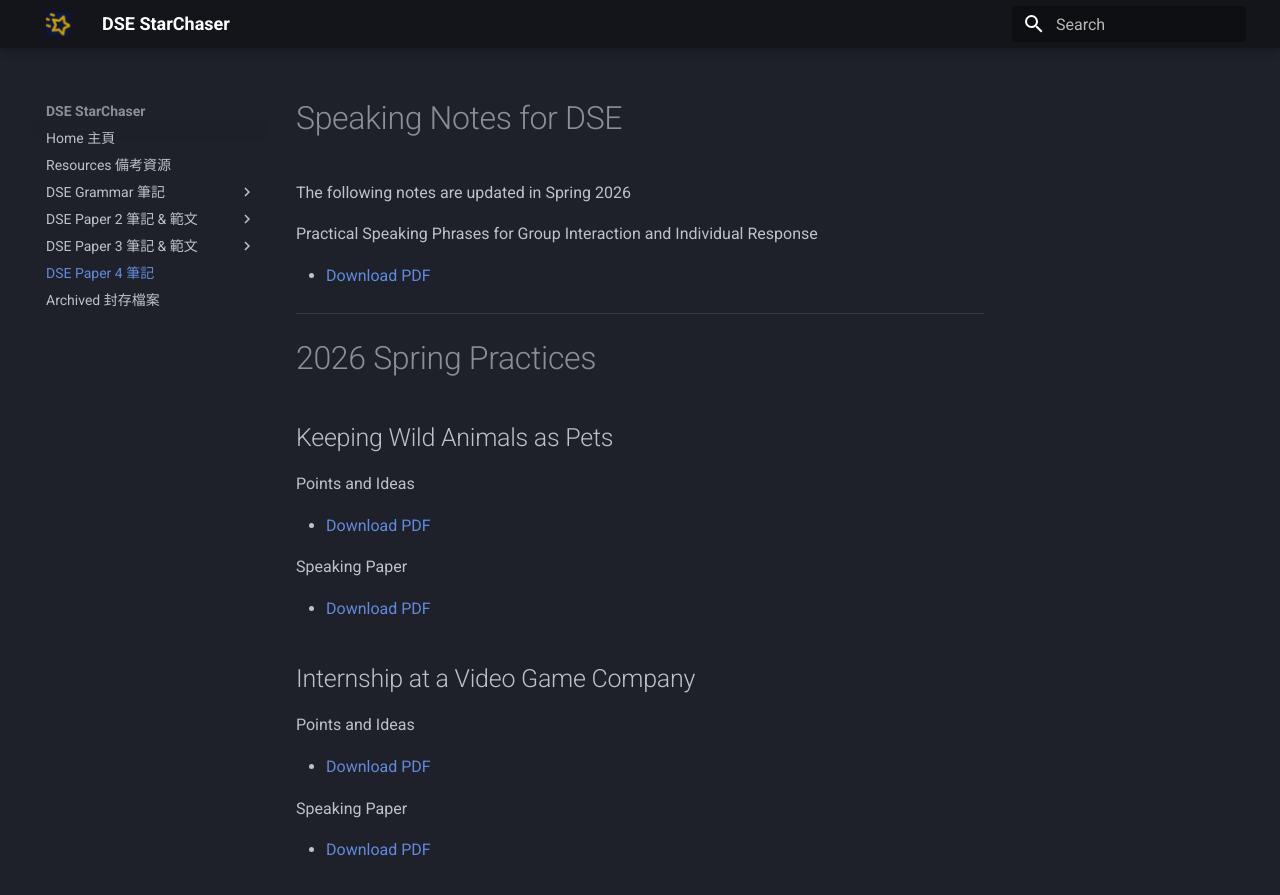
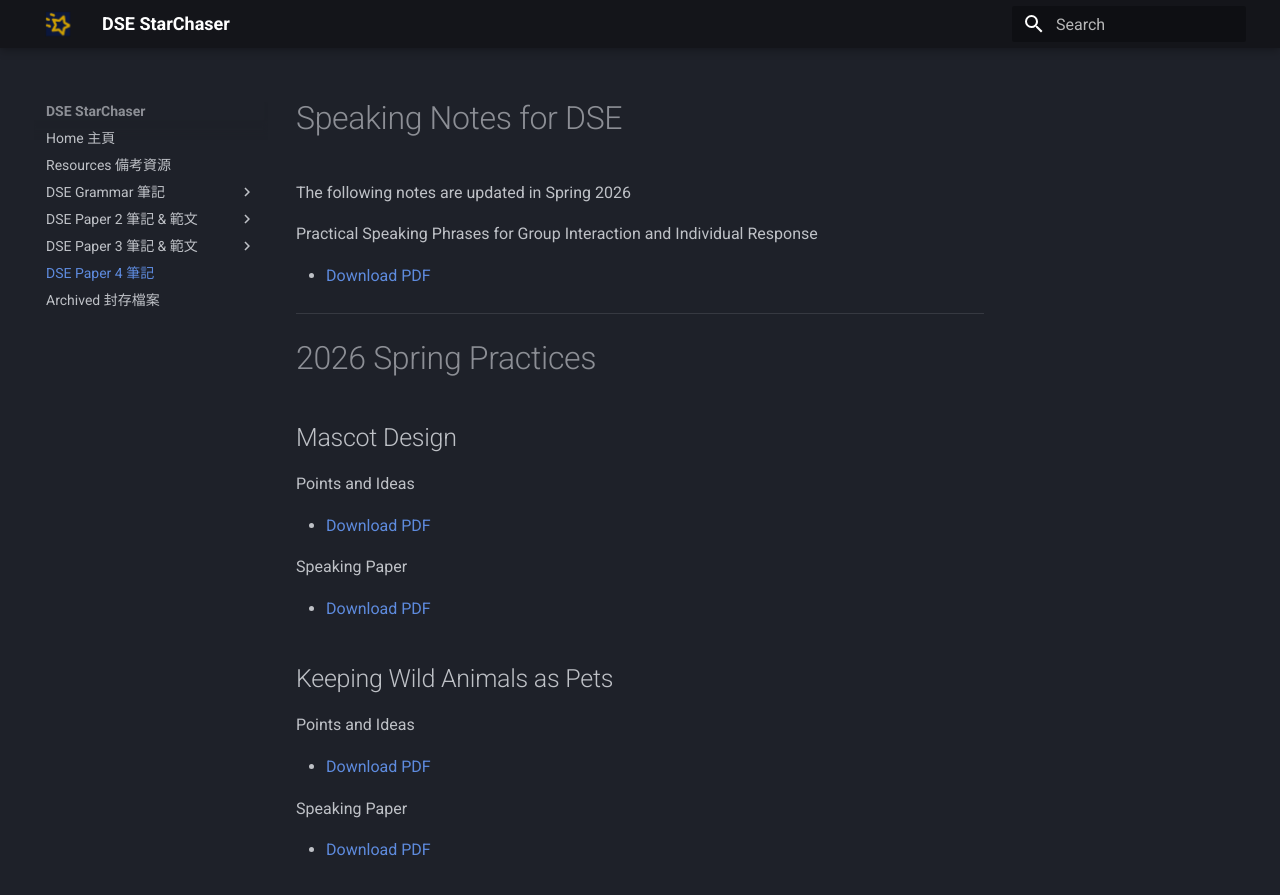
Before and after one commit to louiskwt/starchaser-portal, an MkDocs documentation site: the page built from docs/speaking/index.md, in a window 1280 px wide and 900 px high. Shown: the top 895 px of the window. Built offline with MkDocs 1.6.1 and Material for MkDocs 9.7.7, drawn with Linux system fonts in a browser that asks for light colours.

Commit message:
add mascot design points

```diff
--- a/docs/speaking/index.md
+++ b/docs/speaking/index.md
@@ -9,6 +9,16 @@
 ---
 
 # 2026 Spring Practices
+
+## Mascot Design
+
+Points and Ideas
+
+- [Download PDF](https://res.cloudinary.com/ltdev/image/upload/v1773761646/mascot_design_ideas-1_dllugt.pdf)
+
+Speaking Paper
+
+- [Download PDF](https://res.cloudinary.com/ltdev/image/upload/v1773761691/mascot_p4_omspoq.pdf)
 
 ## Keeping Wild Animals as Pets
 
```
